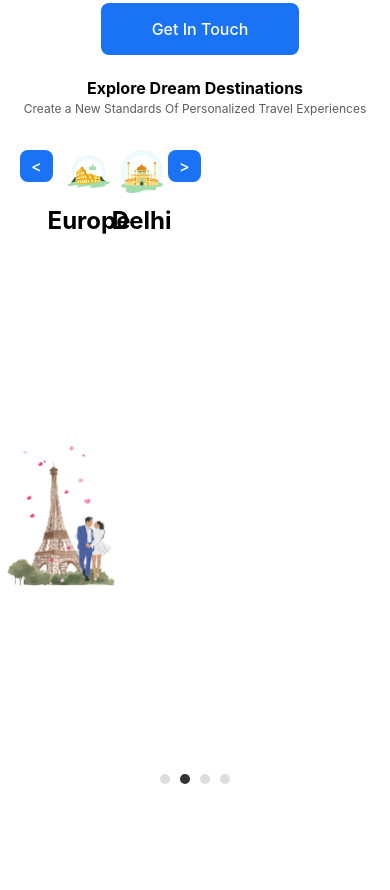
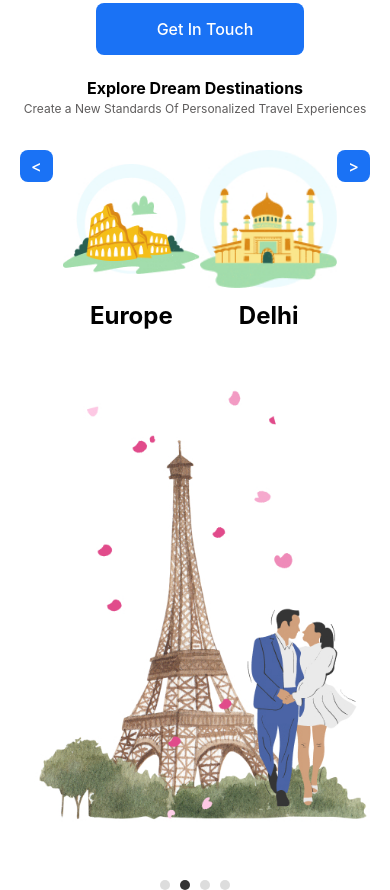
Before and after one commit to samuelEvans000/sypto, a React (Vite) app: page / in a window 390 px wide. Shown: the part 1025-1915 px from the top of the page. Before the commit the page ends 1809 px from the top, so only its background shows below. Built offline with nearby package versions, Linux system fonts and the light colour scheme.

Commit message:
modified

```diff
--- a/src/HomePage/HomePage.css
+++ b/src/HomePage/HomePage.css
@@ -32,6 +32,7 @@
     border: 1px solid rgb(71, 71, 71);
     padding: 15px 50px;
     background-color: #ffffff;
+
 }
 
 .touch {
@@ -39,6 +40,7 @@
     background-color: #1a72f5;
     padding: 15px 50px;
     margin-left: 10px;
+
 }
 
 .touch:hover {
@@ -105,7 +107,7 @@
         background: #1a72f5;
     }
     25% {
-        background: #345a8f;
+        background: #7db3ff;
     }
     100% {
         background: #1a72f5;
@@ -125,6 +127,35 @@
 }
 
 
+.explore {
+    --c:  #000; /* the color*/
+
+    /* box-shadow: 0 0 0 .1em inset var(--c);  */
+    --_g: linear-gradient(var(--c) 0 0) no-repeat;
+    background:
+      var(--_g) calc(var(--_p,0%) - 100%) 0%,
+      var(--_g) calc(200% - var(--_p,0%)) 0%,
+      var(--_g) calc(var(--_p,0%) - 100%) 100%,
+      var(--_g) calc(200% - var(--_p,0%)) 100%;
+    background-size: 50.5% calc(var(--_p,0%)/2 + .5%);
+
+    transition: background-size .4s, background-position 0s .4s;
+
+  }
+  .explore:hover {
+    --_p: 100%;
+    transition: background-position .4s, background-size 0s;
+    color: #fff;
+  }
+
+  /* .explore:active {
+    background-color: var(--c);
+    color: #fff;
+    border: none;
+  } */
+
+
+
 @media (max-width: 768px) {
     .Home {
         flex-direction: column;
@@ -134,6 +165,7 @@
     }
    .touch{
     margin-top: 5px;
+    padding-left: 60px;
    }
     .content {
         margin: 20px;
@@ -143,7 +175,9 @@
         width: 100%;
         flex-wrap: wrap;
     }
-
+.slider-container{
+    width: 100%;
+}
     .product-card {
         margin: 10px 0;
         width: 45%;
@@ -153,6 +187,10 @@
         width: 100%;
         height: auto;
     }
+.product-image{
+    width: 100%;
+    height: 100%;
+}
 
     .prev-button,
     .next-button {
--- a/src/HomePage/HomePage.jsx
+++ b/src/HomePage/HomePage.jsx
@@ -39,7 +39,7 @@ function HomePage() {
 
   const prevSlide = () => {
     setCurrentIndex((prevIndex) =>
-      prevIndex - 2 >= 0 ? prevIndex - 2 : products.length - 2
+      prevIndex - 1 >= 0 ? prevIndex - 1 : products.length - 2
     );
   };
   return (
@@ -84,7 +84,6 @@ function HomePage() {
                 &gt;
               </button>
               </div>
-
             </div>
           </div>
         </div>
--- a/src/ImageSlider/ImageSlider.css
+++ b/src/ImageSlider/ImageSlider.css
@@ -1,18 +1,18 @@
 .image-slider {
-    /* position: relative; */
   width: 100%;
-    max-width: 600px;
+  max-width: 100%; /* Adjust the maximum width as needed */
   margin: 0 auto;
-    height: 100%;
-
+  height: auto; /* Adjust the height to maintain the aspect ratio */
+  overflow: hidden; /* Ensure that the slider content is contained within the slider */
 }
 
 .slider-container {
   display: flex;
   transition: transform 4s ease-in-out;
-    width: 30vw;
-
-
+  width: 30vw; /* Use a percentage width to make it responsive */
+  max-width: 600px; /* Adjust the maximum width as needed */
+  margin: 0 auto;
+  overflow: hidden; /* Ensure that the slider content is contained within the container */
 }
 
 .slider-image {
@@ -22,27 +22,24 @@
   visibility: hidden;
   display: none;
   width: 100%;
-    height: 100%;
+  height: auto; /* Adjust the height to maintain the aspect ratio */
 }
-  .slider-image img{
+
+.slider-image img {
   width: 100%;
-    height: 100%;
-    object-fit: contain;
-    overflow: hidden;
+  height: auto; /* Adjust the height to maintain the aspect ratio */
+  object-fit: cover; /* Maintain the aspect ratio while covering the entire slider */
 }
 
 .slider-image.active {
   visibility: visible;
   display: block;
-    width: 100%;
-    height: 100%;
 }
 
 .dots-container {
   display: flex;
   justify-content: center;
-
-
+  margin-top: 10px; /* Add margin for spacing */
 }
 
 .dot {
@@ -57,3 +54,9 @@
 .dot.active {
   background-color: #333;
 }
+
+@media screen and (max-width: 768px) {
+  .slider-container {
+    width: 100%; /* Adjust the maximum width for smaller screens */
+  }
+}
--- a/src/Navbar/Navbar.css
+++ b/src/Navbar/Navbar.css
@@ -12,7 +12,7 @@
 .navbar img {
   cursor: pointer;
   width: 12%;
-  height: auto;
+  height: 6%;
   margin-top: 10px;
   margin-left: 50px;
 }
@@ -33,6 +33,7 @@
 .nav-item {
   margin-right: 1rem;
   padding: 5px 15px;
+  cursor: pointer;
 }
 
 .nav-item:hover {
--- a/src/Navbar/Navbar.jsx
+++ b/src/Navbar/Navbar.jsx
@@ -1,6 +1,6 @@
 
 import './Navbar.css'
-import Logo from '../../public/assets/Logo.png'
+import Logo from '/assets/Logo.png'
 
 function Navbar() {
   return (
```
Lines whose indentation alone changed are shown as unchanged.
